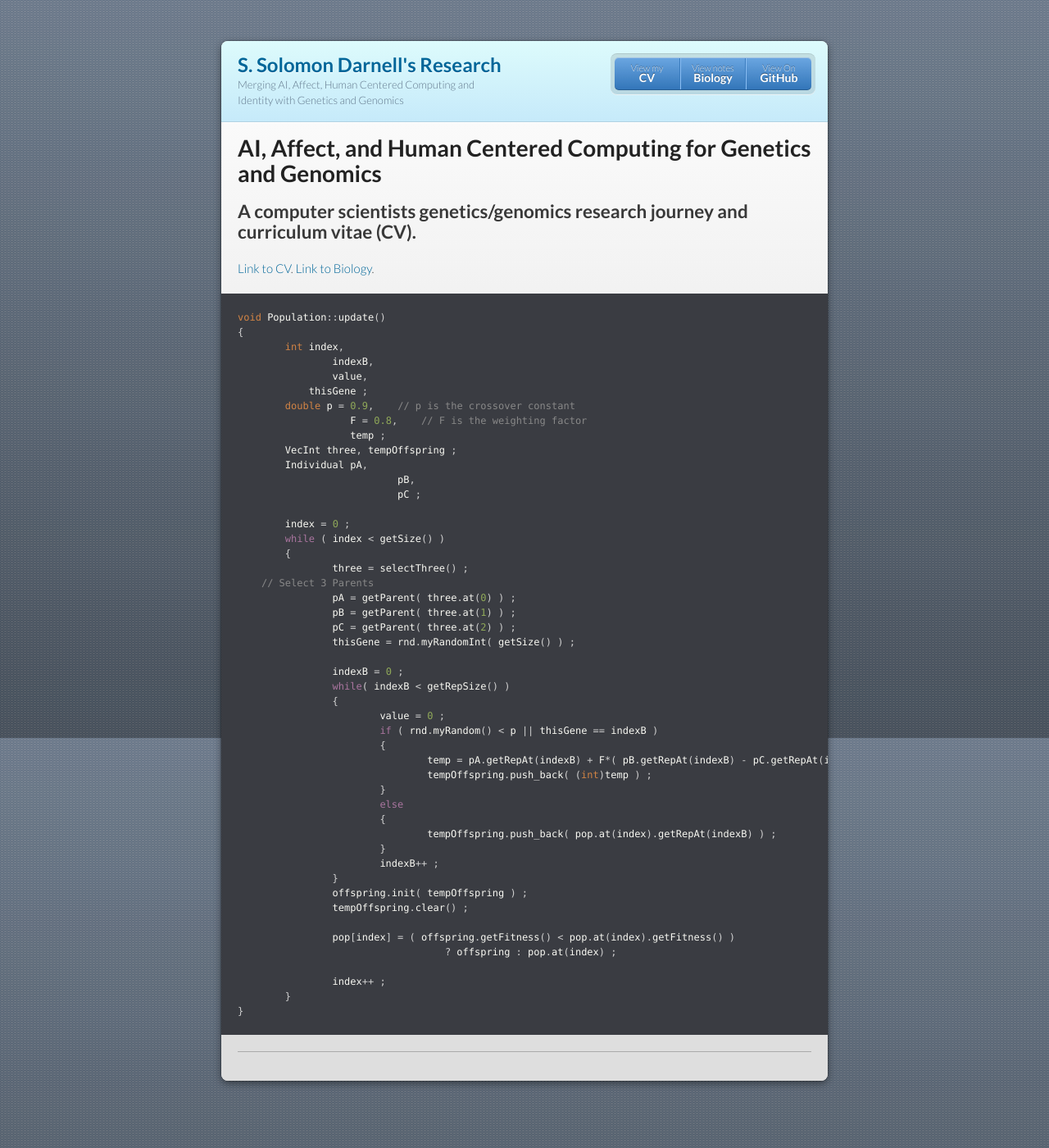
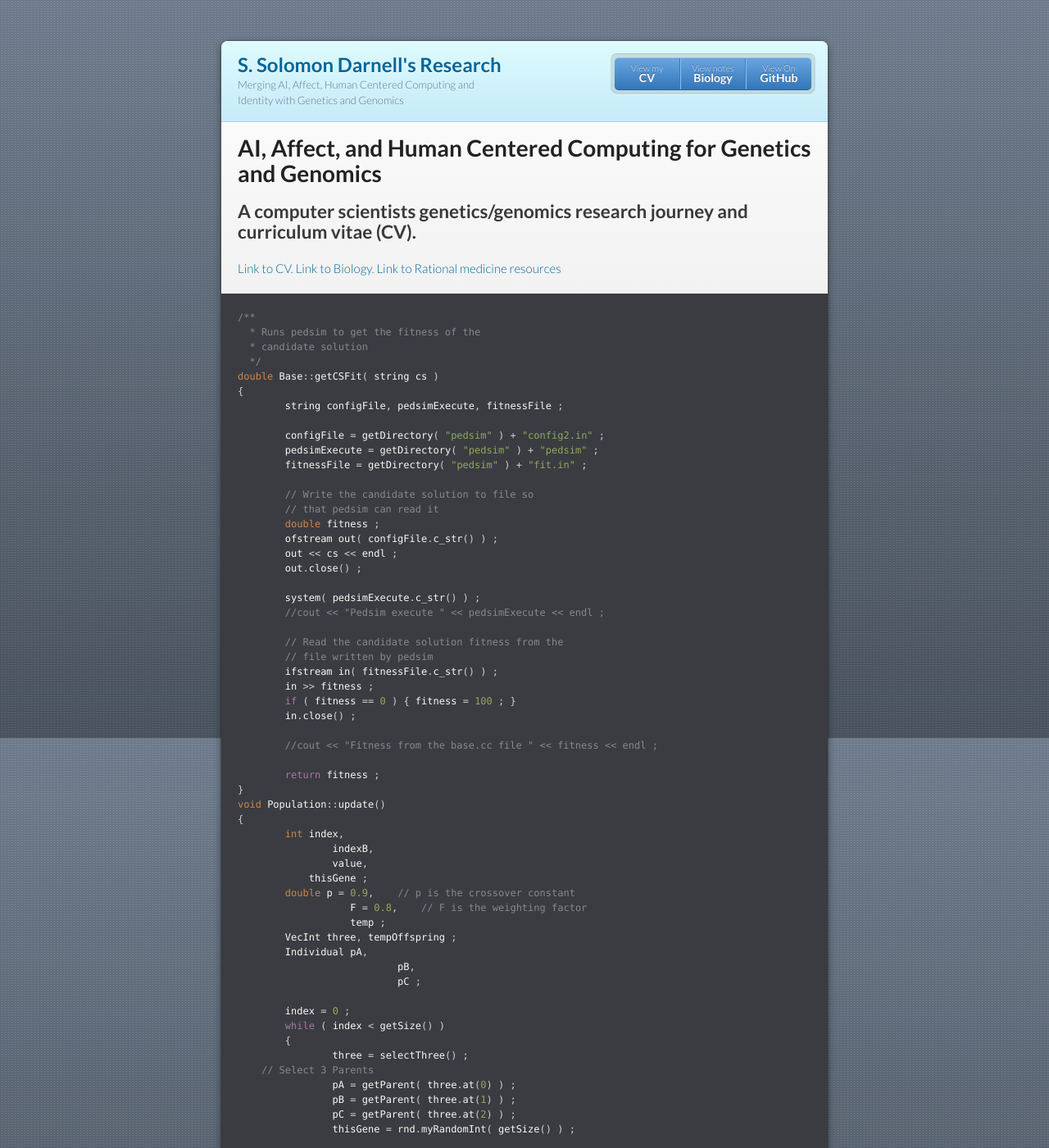
Before and after one commit to ShelbySolomonDarnell/shelbysolomondarnell.github.io, a Jekyll site: the page built from index.md, in a window 1280 px wide and 1400 px high. Shown: the whole window at 82% size. Built offline with Jekyll 4.4.1, drawn with Linux system fonts in a browser that asks for light colours; our own code applies the rules of GitHub Pages for plain Markdown files.

Commit message:
add rational medicine resources

````diff
--- a/index.md
+++ b/index.md
@@ -21,8 +21,42 @@ Text can be **bold**, _italic_, or ~~strikethrough~~.
 -->
   [Link to CV](./cv.html).
   [Link to Biology](./biology.html).
+  [Link to Rational medicine resources](./rational_medicine.html)
 
 ```c++
+/**
+  * Runs pedsim to get the fitness of the
+  * candidate solution
+  */
+double Base::getCSFit( string cs )
+{
+	string configFile, pedsimExecute, fitnessFile ;
+
+	configFile = getDirectory( "pedsim" ) + "config2.in" ;
+	pedsimExecute = getDirectory( "pedsim" ) + "pedsim" ;
+	fitnessFile = getDirectory( "pedsim" ) + "fit.in" ;
+
+	// Write the candidate solution to file so
+	// that pedsim can read it
+	double fitness ;
+	ofstream out( configFile.c_str() ) ;
+	out << cs << endl ;
+	out.close() ;
+
+	system( pedsimExecute.c_str() ) ;
+	//cout << "Pedsim execute " << pedsimExecute << endl ;
+
+	// Read the candidate solution fitness from the
+	// file written by pedsim
+	ifstream in( fitnessFile.c_str() ) ;
+	in >> fitness ;
+	if ( fitness == 0 ) { fitness = 100 ; }
+	in.close() ;
+
+	//cout << "Fitness from the base.cc file " << fitness << endl ;
+
+	return fitness ;
+}
 void Population::update()
 {
 	int index,
````
Also changed, not shown: rational_medicine.md (added, +34 -0 lines), assets/images/biology/Ras_GEF_GAP_cycle.png (added), assets/images/biology/cancer_signalling.png (added), 3 other files.
